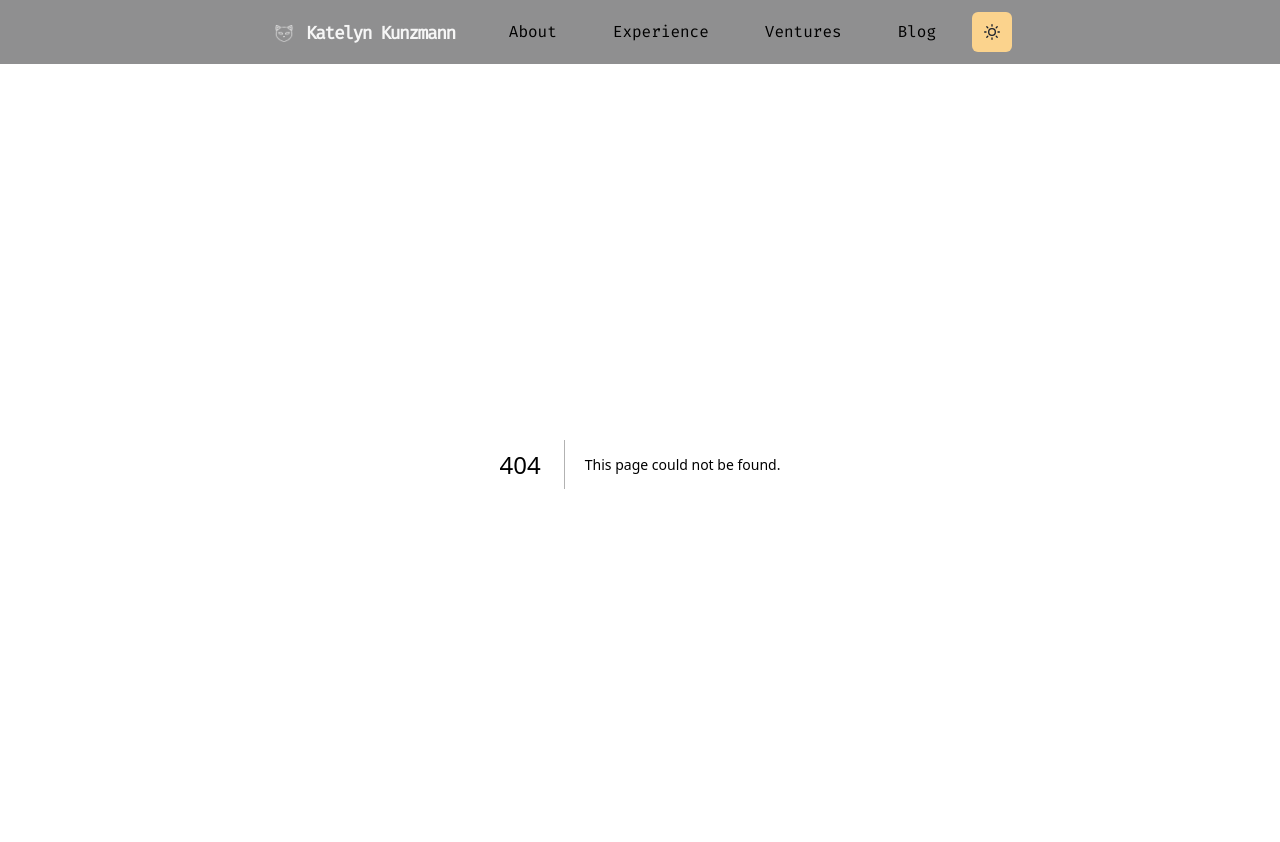
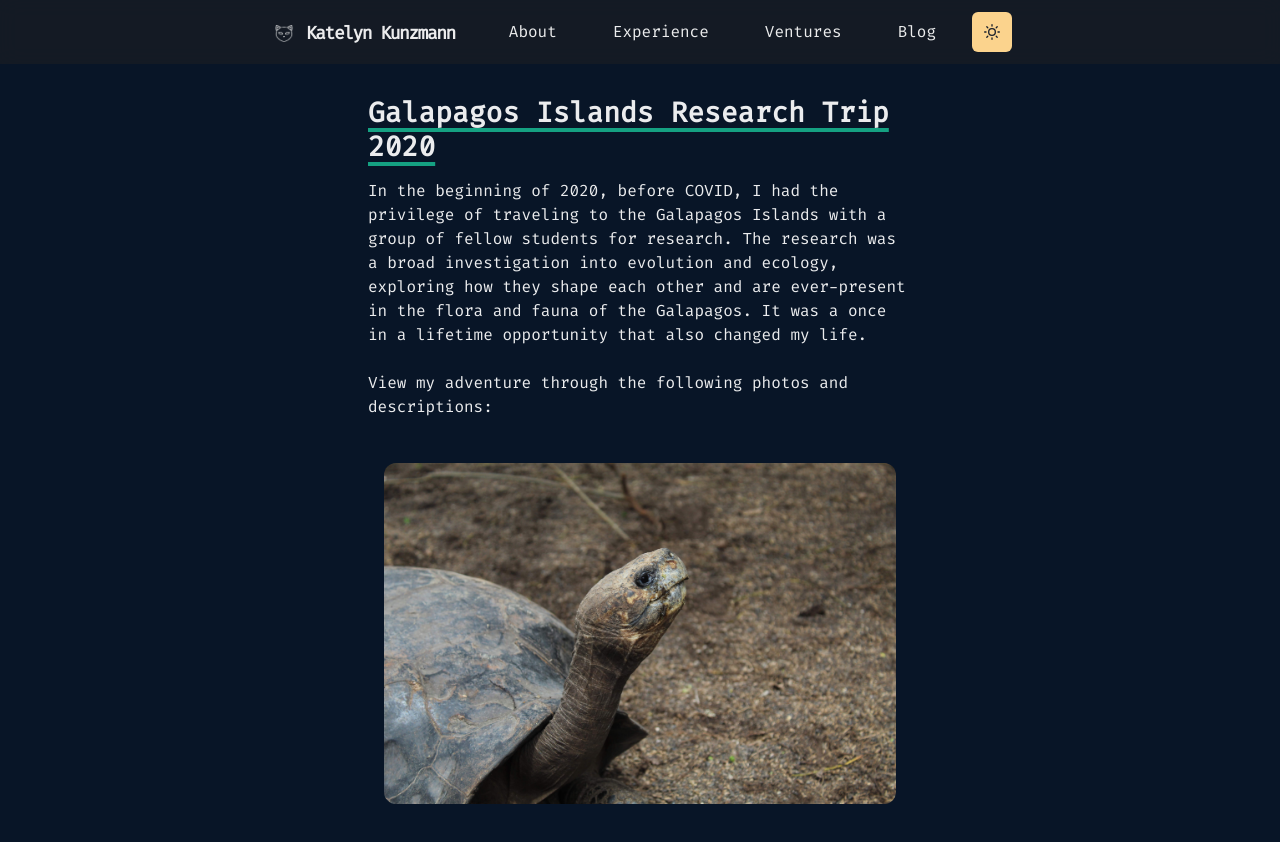
Before and after one commit to KatelynKunzmann/portfolio-site, a Next.js app: page /Galapagos in a window 1280 px wide. Before the commit this address had no page. Shown: the top 842 px of the page. Built offline with nearby package versions, Linux system fonts and the light colour scheme.

Commit message:
Add traveling pages

```diff
--- /dev/null
+++ b/src/pages/Galapagos.js
@@ -0,0 +1,39 @@
+import { Container, Heading, Box } from '@chakra-ui/react'
+import Image from 'next/image'
+import Layout from '../components/layouts/Article'
+import tortoise from '../../public/images/travel/galapagos/galapagos-tortoise.JPG'
+import Section from '../components/Section'
+
+const Galapagos = () => {
+    return (
+        <Layout>
+            <Container>
+                <Heading as="h3" fontSize={28} mt={8} variant="section-title">
+                    Galapagos Islands Research Trip 2020
+                </Heading>
+                <Section delay={0.4}>
+                    In the beginning of 2020, before COVID, I had the privilege of traveling to the Galapagos Islands with
+                    a group of fellow students for research. The research was a broad investigation into evolution and ecology,
+                    exploring how they shape each other and are ever-present in the flora and fauna of the Galapagos.
+                    It was a once in a lifetime opportunity that also changed my life.
+                    <br />
+                    <br />
+                    View my adventure through the
+                    following photos and descriptions:
+                </Section>
+                <Section delay={0.6}>
+                    <Box align="center" mt={4} mb={4} padding='1.25rem 1rem'>
+                        <Image src={tortoise} alt="Tortoise portrait" className="grid-item-thumbnail" />
+                    </Box>
+                    <Box align="center" mt={4} mb={4} padding='1.25rem 1rem'>
+                    </Box>
+                    <Box align="center" mt={4} mb={4} padding='1.25rem 1rem'>
+                    </Box>
+                </Section>
+            </Container>
+        </Layout>
+
+    )
+}
+
+export default Galapagos
--- a/src/pages/index.js
+++ b/src/pages/index.js
@@ -140,7 +140,7 @@ const Home = () => {
                     </Heading>
                     <Paragraph>
                         Snowboarding, Longboarding, Video Games, Minerals, Cuddling my cat, and {' '}
-                        <Link href="/keyboards" color={useColorModeValue("theme_colors.dark_purple", "theme_colors.purplish")} fontWeight="bold" _hover={{ color: "theme_colors.lavendar" }}>Building Keyboards!</Link>
+                        <Link href="/Keyboards" color={useColorModeValue("theme_colors.dark_purple", "theme_colors.purplish")} fontWeight="bold" _hover={{ color: "theme_colors.lavendar" }}>Building Keyboards!</Link>
                     </Paragraph>
                 </Section>
             </Container>
--- a/src/sections/Hardware.js
+++ b/src/sections/Hardware.js
@@ -10,7 +10,7 @@ const Hardware = () => {
                 <Heading as="h3" fontSize={28} mt={8} variant="section-title">
                     Hardware
                 </Heading>
-                <GlossyBox id="keyboards" title="Keyboards" thumbnail={katkeeb}>
+                <GlossyBox id="Keyboards" title="Keyboards" thumbnail={katkeeb}>
                 </GlossyBox>
             </Section>
         </Container>
--- a/src/sections/Travel.js
+++ b/src/sections/Travel.js
@@ -12,11 +12,11 @@ const Travel = () => {
                     Travel
                 </Heading>
                 <Box flexWrap="wrap">
-                    <GlossyBox id="vietnam" title="Vietnam" thumbnail={halongbay}>
+                    <GlossyBox id="Vietnam" title="Vietnam" thumbnail={halongbay}>
                         Vietnam Trip 2022
                     </GlossyBox>
-                    <GlossyBox id="galapagos" title="Galapagos Islands" thumbnail={tortoise}>
-                        Galapagos Islands Research Trip 2019
+                    <GlossyBox id="Galapagos" title="Galapagos Islands" thumbnail={tortoise}>
+                        Galapagos Islands Research Trip 2020
                     </GlossyBox>
                 </Box>
             </Section>
```
Also changed, not shown: src/pages/Vietnam.js (added, +44 -0 lines), src/pages/keyboards.js (+6 -7 lines).
